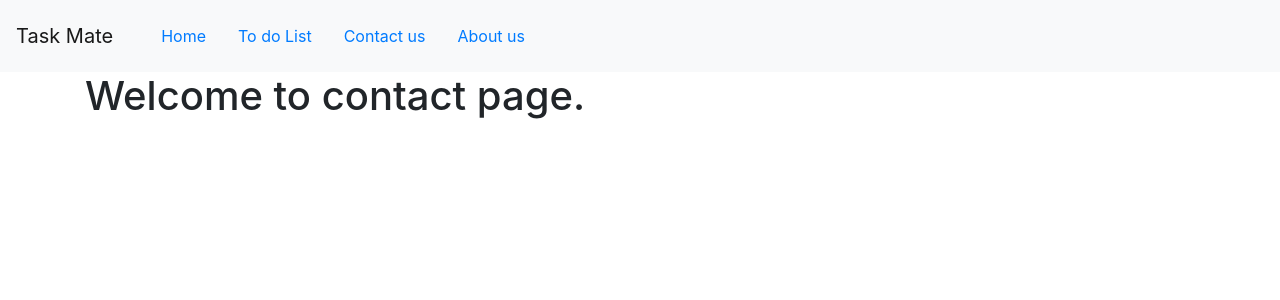
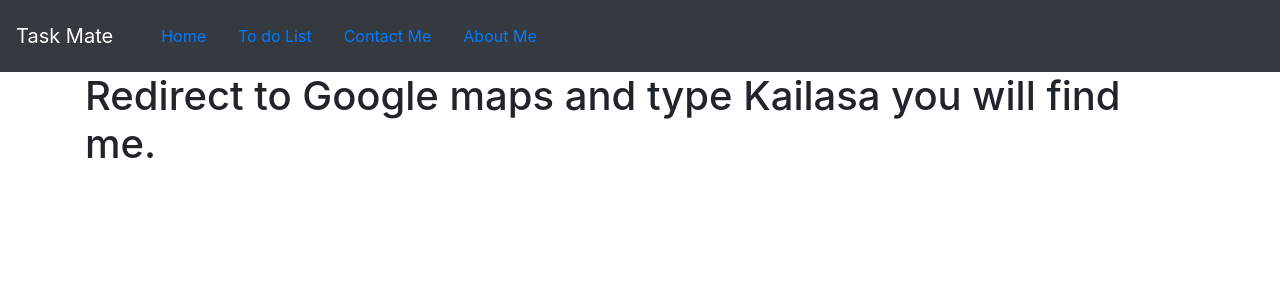
Before and after one commit to carthick/to-do, a Django app: page /todolist/contact in a window 1280 px wide. Shown: the top 300 px of the page. Run offline with Django 3.2, Linux system fonts and the light colour scheme; some libraries are stand-ins or nearby versions.

Commit message:
update: templates

```diff
--- a/taskmate/taskmate/settings.py
+++ b/taskmate/taskmate/settings.py
@@ -119,3 +119,5 @@
 # https://docs.djangoproject.com/en/2.1/howto/static-files/
 
 STATIC_URL = '/static/'
+
+STATICTEMPLATES_DIRS = [os.path.join('BASE_DIR','static')]
--- a/taskmate/templates/base.html
+++ b/taskmate/templates/base.html
@@ -10,7 +10,7 @@
 
     {% block title %}
     {% endblock title %}
-    <nav class="navbar navbar-expand-lg navbar-light bg-light">
+    <nav class="navbar navbar-expand-lg navbar-dark bg-dark">
       <a class="navbar-brand" href="#">Task Mate</a>
       <button class="navbar-toggler" type="button" data-toggle="collapse" data-target="#navbarNav" aria-controls="navbarNav" aria-expanded="false" aria-label="Toggle navigation">
           <span class="navbar-toggler-icon"></span>
@@ -19,8 +19,8 @@
         <div class="navbar">
           <a class="nav-link nav-item" href="/">Home</a>
           <a class="nav-link nav-item" href="{% url 'todolist' %}">To do List</a>
-          <a class="nav-link nav-item" href="{% url 'contact' %}">Contact us</a>
-          <a class="nav-link nav-item" href="{% url 'about' %}">About us</a>
+          <a class="nav-link nav-item" href="{% url 'contact' %}">Contact Me</a>
+          <a class="nav-link nav-item" href="{% url 'about' %}">About Me</a>
         </div>
       </div>
     </nav>
--- a/taskmate/todolist_app/templates/contact.html
+++ b/taskmate/todolist_app/templates/contact.html
@@ -1,14 +1,14 @@
 {% extends 'base.html' %}
 {% block title %}
     <title>
-        contact- taskmate
+        Contact Me
     </title>
 {% endblock title %}
 
 {% block content %}
     <div class="container">
-    <h1>
-        {{ contact_text }}
-    </h1>
+        <h1>
+            {{ contact_text }}
+        </h1>
     </div>
 {% endblock content %}
--- a/taskmate/todolist_app/views.py
+++ b/taskmate/todolist_app/views.py
@@ -11,12 +11,12 @@
 
 def contact(request):
     context = {
-        "contact_text":"Welcome to contact page.",
+        "contact_text":"Redirect to Google maps and type Kailasa you will find me.",
     }
     return render(request, 'contact.html', context)
 
 def about(request):
     context = {
-        "about_text":"Welcome to about page.",
+        "about_text":"I am god ",
     }
     return render(request, 'about.html', context)
```
Also changed, not shown: taskmate/todolist_app/templates/about.html (+4 -4 lines), taskmate/todolist_app/templates/todolist.html (+4 -4 lines).
